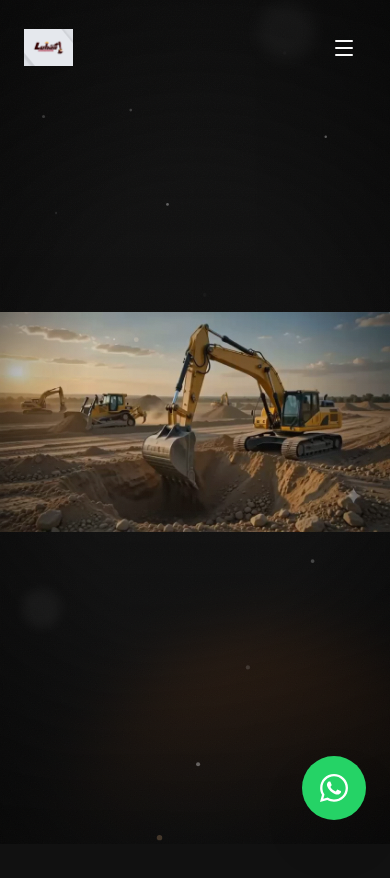
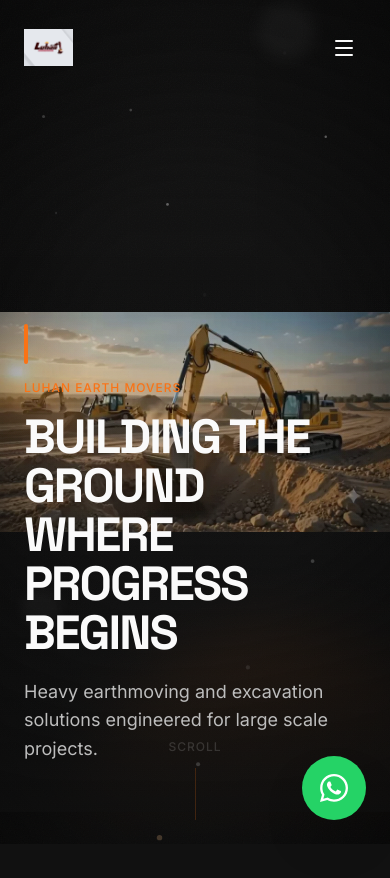
Before and after one commit to Ankush25-anku/luhanearthmovers, a Next.js app: page / in a window 390 px wide. Shown: the top 878 px of the page. Built offline with nearby package versions, Linux system fonts and the light colour scheme.

Commit message:
updated services

```diff
--- a/src/sections/Hero/Hero.jsx
+++ b/src/sections/Hero/Hero.jsx
@@ -1,7 +1,7 @@
 import HeroCanvas from "./HeroCanvas";
 import HeroOverlay from "./HeroOverlay";
 import HeroParticles from "./HeroParticles";
-// import HeroContent from "./HeroContent";
+import HeroContent from "./HeroContent";
 
 /**
  * Hero
@@ -12,6 +12,9 @@
  * (sized to this `relative h-dvh` section), not independently `fixed`,
  * so once the pin releases they scroll away naturally with the section
  * instead of staying glued to the viewport over every section after it.
+ * HeroContent renders last so it stacks above canvas/overlay/particles;
+ * it reads the same pinned scroll range via its own ScrollTrigger and never
+ * touches HeroCanvas or its animation.
  */
 export default function Hero() {
   return (
@@ -19,7 +22,7 @@
       <HeroCanvas />
       <HeroOverlay />
       <HeroParticles />
-      {/* <HeroContent /> */}
+      <HeroContent />
     </section>
   );
 }
--- /dev/null
+++ b/src/sections/Hero/HeroContent.jsx
@@ -0,0 +1,215 @@
+"use client";
+
+import { useEffect, useRef } from "react";
+import gsap from "gsap";
+import { ScrollTrigger } from "gsap/ScrollTrigger";
+
+import { COMPANY } from "@/data/company";
+
+if (typeof window !== "undefined") {
+  gsap.registerPlugin(ScrollTrigger);
+}
+
+const EYEBROW_TEXT = COMPANY.name; // "Luhan Earth Movers" — shown uppercase via CSS, persists across all 3 chapters
+
+// Bespoke film-intro copy. Each heading/description is an array of lines —
+// intentional editorial line breaks, not paragraph text that should
+// reflow, so they're kept as explicit lines rather than one long string.
+const CHAPTERS = [
+  {
+    heading: ["Building the Ground", "Where Progress Begins"],
+    description: ["Heavy earthmoving and excavation", "solutions engineered for large scale projects."],
+  },
+  {
+    heading: ["Power.", "Precision.", "Performance."],
+    description: ["Advanced machinery.", "Experienced operators.", "Reliable infrastructure execution."],
+  },
+  {
+    heading: ["Moving Earth.", "Creating Tomorrow."],
+    description: ["Building foundations for", "modern infrastructure."],
+  },
+];
+
+// Chapter boundaries as fractions of the Hero's own scroll progress —
+// matches the 0–30 / 30–65 / 65–100% spec exactly.
+function getChapterIndex(progress) {
+  if (progress < 0.3) return 0;
+  if (progress < 0.65) return 1;
+  return 2;
+}
+
+/**
+ * HeroContent
+ * Three-chapter scroll storytelling layer on top of the frame sequence.
+ * Never creates its own ScrollTrigger — HeroCanvas already owns the single
+ * pinned ScrollTrigger for this section, so this component finds that
+ * *existing* instance (by matching its `trigger` element) and polls its
+ * live `.progress` off the shared `gsap.ticker` (the same clock Lenis is
+ * already synced to — no extra rAF loop), purely to decide which chapter
+ * should be showing. HeroCanvas, its ScrollTrigger, and the frame logic
+ * are never touched or referenced beyond reading that one public number.
+ */
+export default function HeroContent() {
+  const rootRef = useRef(null);
+  const lineRef = useRef(null);
+  const eyebrowRef = useRef(null);
+  const chapterRefs = useRef([]);
+  const indicatorGroupRef = useRef(null);
+  const indicatorLineRef = useRef(null);
+  const activeChapterRef = useRef(0);
+
+  useEffect(() => {
+    const section = rootRef.current?.closest("section");
+    if (!section) return undefined;
+
+    const chapters = chapterRefs.current.filter(Boolean);
+    if (!chapters.length) return undefined;
+
+    const ctx = gsap.context(() => {
+      gsap.set(chapters, { autoAlpha: 0 });
+      gsap.set(chapters[0], { y: 40, filter: "blur(10px)" });
+
+      const entrance = gsap.timeline({ defaults: { ease: "power3.out" } });
+      entrance
+        .fromTo(lineRef.current, { scaleY: 0 }, { scaleY: 1, duration: 0.7 }, 0.1)
+        .fromTo(eyebrowRef.current, { autoAlpha: 0, y: 16 }, { autoAlpha: 1, y: 0, duration: 0.7 }, 0.25)
+        .to(chapters[0], { autoAlpha: 1, y: 0, filter: "blur(0px)", duration: 0.9 }, 0.4)
+        .fromTo(indicatorGroupRef.current, { autoAlpha: 0 }, { autoAlpha: 1, duration: 0.8 }, 0.75);
+
+      // Scroll indicator: infinite "drip" line (0 → 60px) + a slow overall
+      // opacity pulse. Persistent chrome, not tied to chapter progress.
+      gsap.to(indicatorLineRef.current, {
+        height: 60,
+        duration: 1.3,
+        repeat: -1,
+        yoyo: true,
+        ease: "sine.inOut",
+      });
+      gsap.to(indicatorGroupRef.current, {
+        opacity: 0.4,
+        duration: 1.8,
+        repeat: -1,
+        yoyo: true,
+        ease: "sine.inOut",
+        delay: 0.5,
+      });
+    }, rootRef);
+
+    /** Crossfades chapter `from` out and chapter `to` in. */
+    function transitionTo(from, to) {
+      const outgoing = chapters[from];
+      const incoming = chapters[to];
+      if (!incoming || outgoing === incoming) return;
+
+      gsap.killTweensOf([outgoing, incoming].filter(Boolean));
+
+      if (outgoing) {
+        gsap.to(outgoing, { autoAlpha: 0, y: -40, duration: 0.6, ease: "power2.inOut" });
+      }
+
+      gsap.fromTo(
+        incoming,
+        { autoAlpha: 0, y: 40, filter: "blur(10px)" },
+        { autoAlpha: 1, y: 0, filter: "blur(0px)", duration: 0.7, ease: "power2.out" }
+      );
+    }
+
+    // Polls the *existing* pinned ScrollTrigger HeroCanvas created for this
+    // same <section> — re-resolved every tick (cheap: a handful of
+    // instances, no DOM access) rather than cached, so it stays correct
+    // even if HeroCanvas's own gsap.matchMedia re-creates its trigger on a
+    // breakpoint change.
+    const tick = () => {
+      const heroTrigger = ScrollTrigger.getAll().find(
+        (st) => st.trigger === section && st.vars.pin
+      );
+      if (!heroTrigger) return;
+
+      const chapter = getChapterIndex(heroTrigger.progress);
+      if (chapter !== activeChapterRef.current) {
+        transitionTo(activeChapterRef.current, chapter);
+        activeChapterRef.current = chapter;
+      }
+    };
+
+    gsap.ticker.add(tick);
+
+    return () => {
+      gsap.ticker.remove(tick);
+      ctx.revert();
+    };
+  }, []);
+
+  return (
+    <div ref={rootRef} className="pointer-events-none absolute inset-0 z-30">
+      <div className="absolute inset-x-0 bottom-0 px-6 pb-20 pt-24 md:px-10 md:pb-24 lg:px-14 lg:pb-28">
+        <div className="relative mx-auto w-full max-w-[var(--max-w-page)]">
+          {/* Soft scrim sized to the text block only — no full-height/solid
+              background, the bulldozer stays visible around and behind it. */}
+          <div
+            aria-hidden="true"
+            className="pointer-events-none absolute -inset-x-6 -inset-y-12 -z-10 bg-gradient-to-t from-background/55 via-background/15 to-transparent md:-inset-x-10 lg:-inset-x-14"
+          />
+
+          <span
+            ref={lineRef}
+            aria-hidden="true"
+            className="block h-10 w-1 origin-top scale-y-0 rounded-full bg-primary md:h-12"
+          />
+
+          <p
+            ref={eyebrowRef}
+            className="text-caption mt-4 tracking-[0.2em] text-primary uppercase"
+          >
+            {EYEBROW_TEXT}
+          </p>
+
+          {/* All 3 chapters share one grid cell (row-start-1/col-start-1) so
+              the block is always sized to whichever is tallest and bottom-
+              aligned within it — GSAP crossfades which one is visible. */}
+          <div className="mt-4 grid">
+            {CHAPTERS.map((chapter, index) => (
+              <div
+                key={index}
+                ref={(el) => {
+                  chapterRefs.current[index] = el;
+                }}
+                className={[
+                  "col-start-1 row-start-1 self-end justify-self-start",
+                  index === 0 ? "" : "invisible opacity-0",
+                ]
+                  .filter(Boolean)
+                  .join(" ")}
+              >
+                <h1 className="font-heading font-bold uppercase leading-[1.02] tracking-[-0.04em] text-text text-[clamp(3rem,7vw,7rem)]">
+                  {chapter.heading.map((line, lineIndex) => (
+                    <span key={lineIndex} className="block">
+                      {line}
+                    </span>
+                  ))}
+                </h1>
+
+                <div className="text-body-lg mt-5 max-w-[var(--max-w-prose)] text-text-muted">
+                  {chapter.description.map((line, lineIndex) => (
+                    <span key={lineIndex} className="block">
+                      {line}
+                    </span>
+                  ))}
+                </div>
+              </div>
+            ))}
+          </div>
+        </div>
+      </div>
+
+      <div
+        ref={indicatorGroupRef}
+        aria-hidden="true"
+        className="pointer-events-none absolute inset-x-0 bottom-6 flex flex-col items-center gap-3 md:bottom-8"
+      >
+        <span className="text-caption tracking-[0.3em] text-text-muted uppercase">Scroll</span>
+        <span ref={indicatorLineRef} className="w-px bg-primary" style={{ height: 0 }} />
+      </div>
+    </div>
+  );
+}
```
